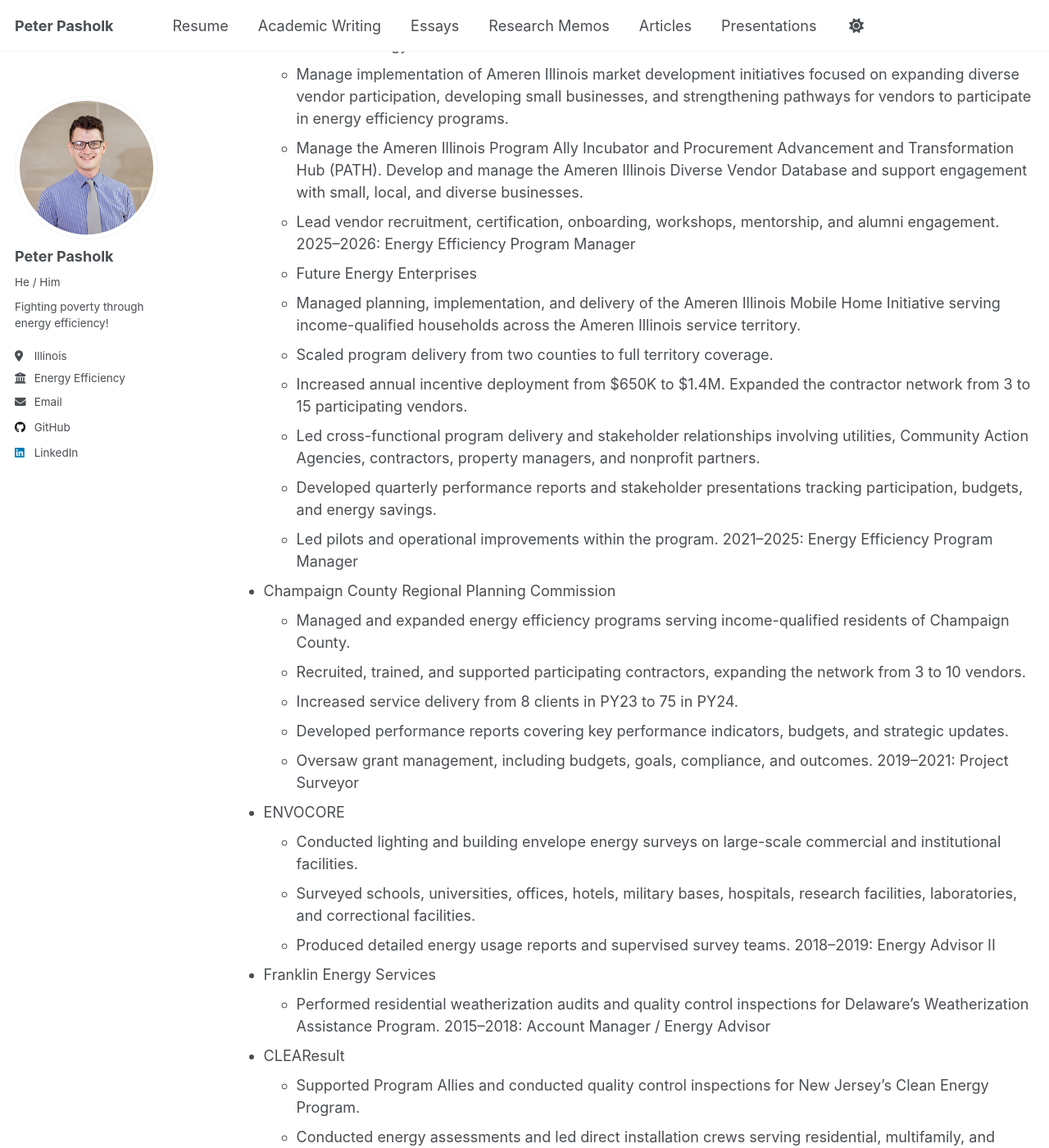
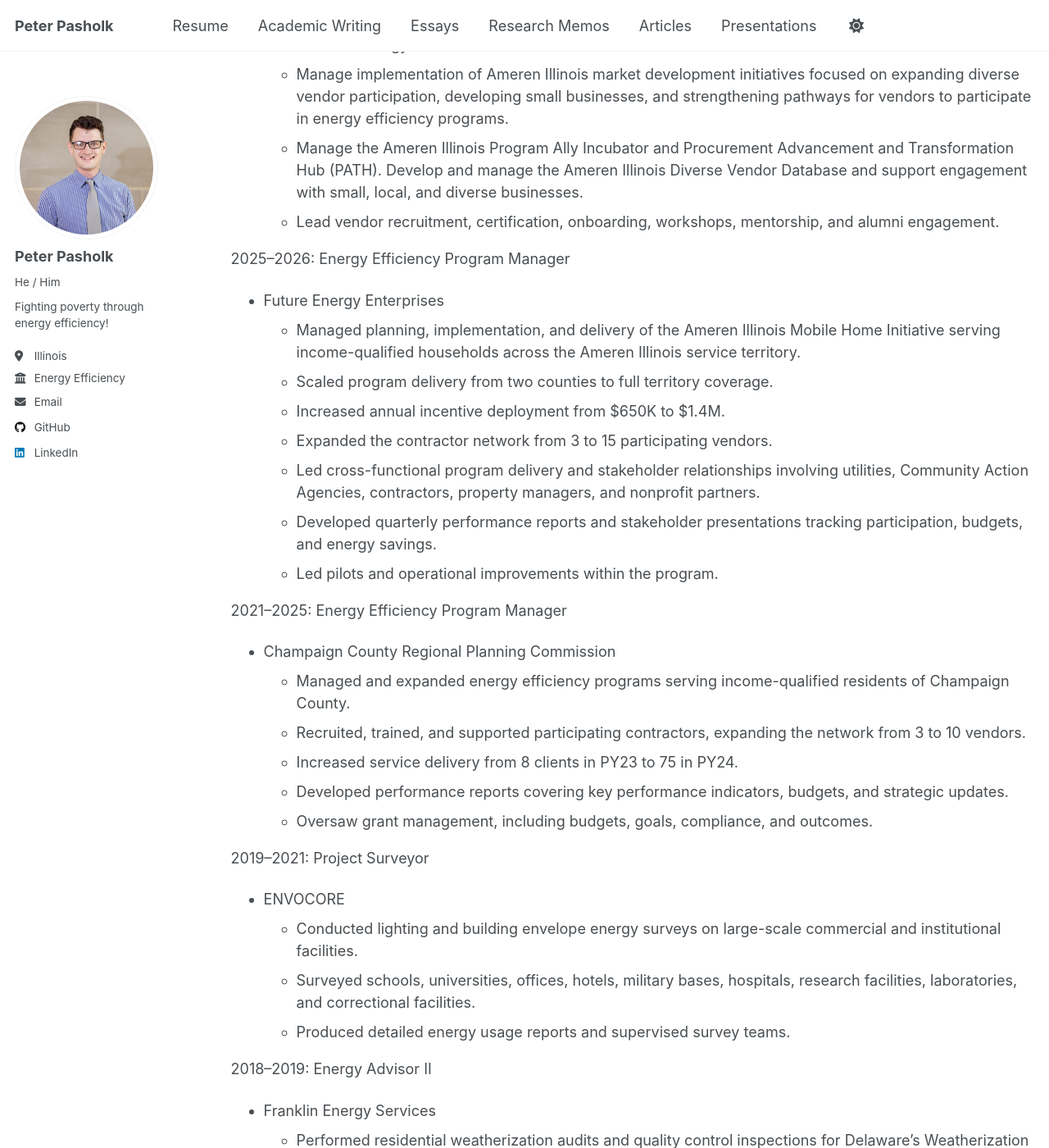
Before and after one commit to ppasholk/ppasholk.github.io, a Jekyll site: the page built from _pages/cv.md, in a window 1280 px wide and 1400 px high, scrolled down 630 px. Shown: the whole window at 82% size. Built offline with Jekyll 4.4.1, drawn with Linux system fonts in a browser that asks for light colours; a script that is not in the unit is left out; some of the changed text lies outside the part shown.

Commit message:
Fix formatting and wording in CV markdown

```diff
--- a/_pages/cv.md
+++ b/_pages/cv.md
@@ -32,15 +32,17 @@
   * Manage the Ameren Illinois Program Ally Incubator and Procurement Advancement and Transformation Hub (PATH).
 Develop and manage the Ameren Illinois Diverse Vendor Database and support engagement with small, local, and diverse businesses.
   * Lead vendor recruitment, certification, onboarding, workshops, mentorship, and alumni engagement.
+
 2025–2026: Energy Efficiency Program Manager
-  * Future Energy Enterprises
+* Future Energy Enterprises
   * Managed planning, implementation, and delivery of the Ameren Illinois Mobile Home Initiative serving income-qualified households across the Ameren Illinois service territory.
   * Scaled program delivery from two counties to full territory coverage.
   * Increased annual incentive deployment from $650K to $1.4M.
-Expanded the contractor network from 3 to 15 participating vendors.
+  * Expanded the contractor network from 3 to 15 participating vendors.
   * Led cross-functional program delivery and stakeholder relationships involving utilities, Community Action Agencies, contractors, property managers, and nonprofit partners.
   * Developed quarterly performance reports and stakeholder presentations tracking participation, budgets, and energy savings.
   * Led pilots and operational improvements within the program.
+
 2021–2025: Energy Efficiency Program Manager
 * Champaign County Regional Planning Commission
   * Managed and expanded energy efficiency programs serving income-qualified residents of Champaign County.
@@ -48,14 +50,17 @@
   * Increased service delivery from 8 clients in PY23 to 75 in PY24.
   * Developed performance reports covering key performance indicators, budgets, and strategic updates.
   * Oversaw grant management, including budgets, goals, compliance, and outcomes.
+
 2019–2021: Project Surveyor
 * ENVOCORE
   * Conducted lighting and building envelope energy surveys on large-scale commercial and institutional facilities.
   * Surveyed schools, universities, offices, hotels, military bases, hospitals, research facilities, laboratories, and correctional facilities.
   * Produced detailed energy usage reports and supervised survey teams.
+
 2018–2019: Energy Advisor II
 * Franklin Energy Services
   * Performed residential weatherization audits and quality control inspections for Delaware's Weatherization Assistance Program.
+
 2015–2018: Account Manager / Energy Advisor
 * CLEAResult
   * Supported Program Allies and conducted quality control inspections for New Jersey's Clean Energy Program.
```
